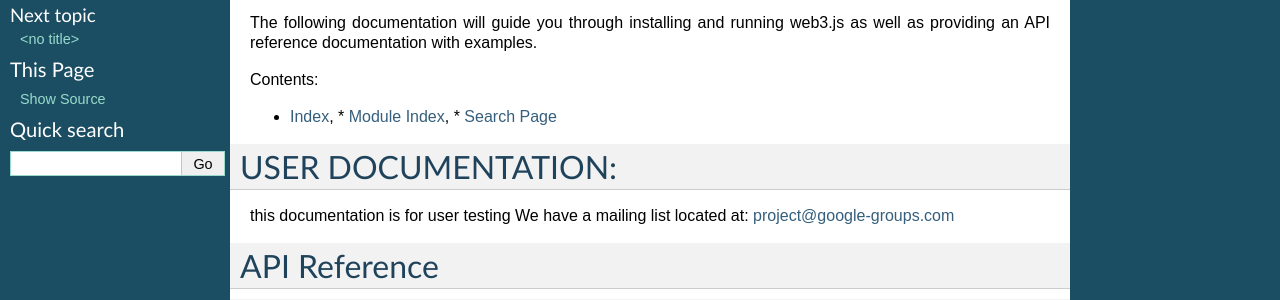
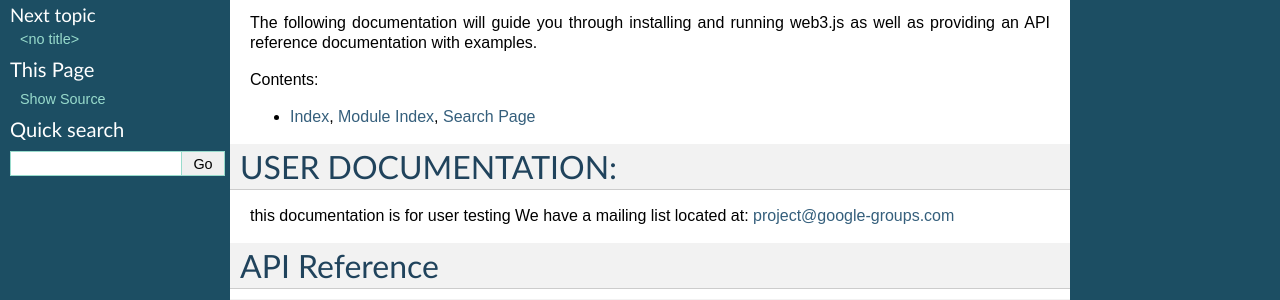
Before and after one commit to bcnodeobc/integrationhub, a Sphinx documentation site: the page built from docs/index.rst, in a window 1280 px wide. Shown: the part 176-476 px from the top of the page. Built offline with Sphinx 7.4.7, drawn with Linux system fonts in a browser that asks for light colours; pages that are not in the unit, such as notebooks, are missing from menus.

```diff
--- a/docs/index.rst
+++ b/docs/index.rst
@@ -12,7 +12,7 @@ The following documentation will guide you through installing and running web3.j
 
 Contents:
 
-* :ref:`genindex`, * :ref:`modindex`, * :ref:`search`
+* :ref:`genindex`, :ref:`modindex`, :ref:`search`
 
 USER DOCUMENTATION:
 ===================
```
Also changed, not shown: other parts of docs/index.rst (+0 -5 lines).
